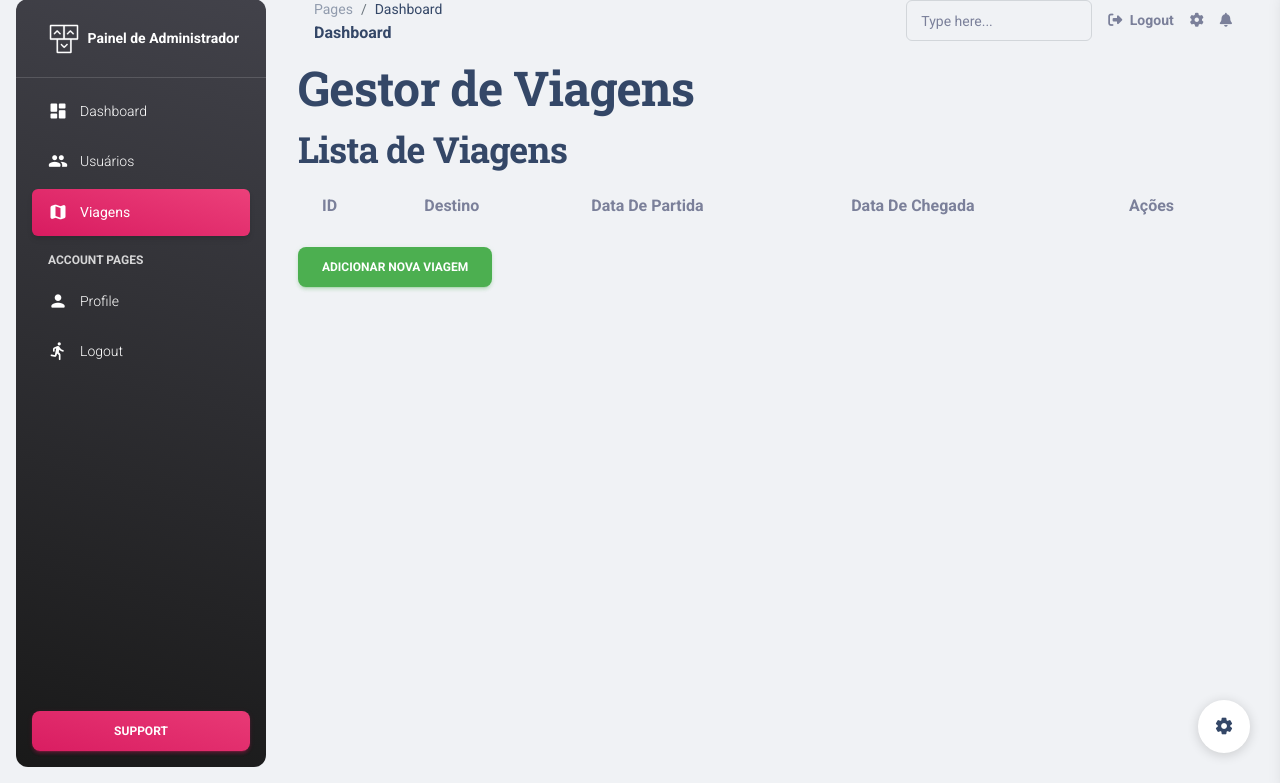
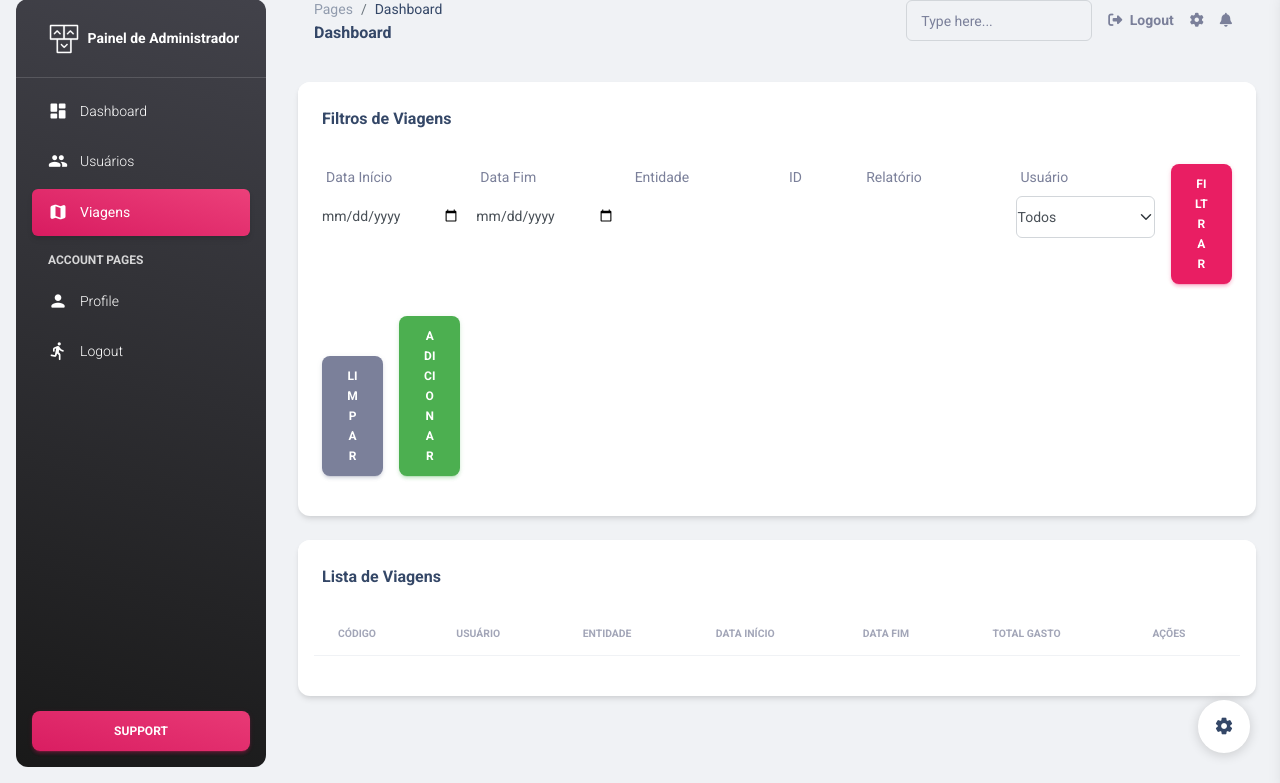
Before and after one commit to Locked666/panel_acess, a Flask app: page /g_viagens.html in a window 1280 px wide. Shown: the part 17-800 px from the top of the page. Run offline with Flask 3, Linux system fonts and the light colour scheme; a user stored in the database is signed in; lists and menus that the app fills with data are empty; some libraries are stand-ins or nearby versions.

Commit message:
alteração template viagens e adicição api consulta viagens admin

```diff
--- a/static/js/admin_viagens.js
+++ b/static/js/admin_viagens.js
@@ -17,9 +17,10 @@ async function getDashboardTotalGasto30Dias() {
     const response = await fetch("/api/dashboard");
     const data = await response.json();
 
+    // testar aguardar 10 segundos
     if (response.ok) {
         dashboardTotalGasto30DiasValue.innerText = `R$ ${data.gastos_ultimos_30_dias.toFixed(2)}`;
-        dashboardTotalGasto30DiasPercent.innerText = `${0} %`;
+        dashboardTotalGasto30DiasPercent.innerText = `${10}% `;
         dashboardTotalViagens30diasValue.innerText = `${data.viagens_ultimos_30_dias} viagens`;
         dashboardTotalDiariasDias30diasValue.innerText = `${data.diarias_ultimos_30_dias} diárias`;
         dashboardTotalDiarias30diasValue.innerText = `R$ ${data.valor_diarias_ultimos_30_dias.toFixed(2)}`;
@@ -284,7 +285,9 @@ async function getDashboardRows() {
 
 
 async function init() {
+    await new Promise(resolve => setTimeout(resolve, 100));
     await getDashboardTotalGasto30Dias();
+    await new Promise(resolve => setTimeout(resolve, 300));
     await getDashboardRows();
 }
 
--- a/templates/adminPanel/g_viagens.html
+++ b/templates/adminPanel/g_viagens.html
@@ -1,44 +1,140 @@
-<!--Gestor de Viagens -->
+{% extends "layouts/base.html" %}
 
-{% extends "layouts/base.html" %}
+{% block title %}Gestão de Viagens{% endblock %}
 
 {% block stylesheets %}{% endblock stylesheets %}
 
-{% block title %} Gestor de Viagens {% endblock %}
+{% block content %}
+<div class="container-fluid py-4">
 
-{% block content %}
-<div class="container">
-    <h1>Gestor de Viagens</h1>
-    <div class="row">
-        <div class="col-md-12">
-            <h2>Lista de Viagens</h2>
-            <table class="table table-striped">
-                <thead>
-                    <tr>
-                        <th>ID</th>
-                        <th>Destino</th>
-                        <th>Data de Partida</th>
-                        <th>Data de Chegada</th>
-                        <th>Ações</th>
-                    </tr>
-                </thead>
-                <tbody>
-                    {% for viagem in viagens %}
-                    <tr>
-                        <td>{{ viagem.id }}</td>
-                        <td>{{ viagem.destino }}</td>
-                        <td>{{ viagem.data_partida }}</td>
-                        <td>{{ viagem.data_chegada }}</td>
-                        <td><a href="" class="btn btn-primary">Editar</a></td>
-                    </tr>
-                    {% endfor %}
-                </tbody>
-            </table>
+  <!-- Filtros -->
+  <div class="card mb-4">
+    <div class="card-header pb-0">
+      <h6>Filtros de Viagens</h6>
+    </div>
+    <div class="card-body">
+      <form id="form-filtros" class="row g-3">
+        <div class="col-md-2">
+          <label for="data_inicio" class="form-label">Data Início</label>
+          <input type="date" class="form-control" id="data_inicio">
+        </div>
+        <div class="col-md-2">
+          <label for="data_fim" class="form-label">Data Fim</label>
+          <input type="date" class="form-control" id="data_fim">
+        </div>
+        <div class="col-md-2">
+          <label for="entidade" class="form-label">Entidade</label>
+          <input type="text" class="form-control" id="entidade">
+        </div>
+        <div class="col-md-1">
+          <label for="id_viagem" class="form-label">ID</label>
+          <input type="text" class="form-control" id="id_viagem">
+        </div>
+        <div class="col-md-2">
+          <label for="relatorio" class="form-label">Relatório</label>
+          <input type="text" class="form-control" id="relatorio">
+        </div>
+        <div class="col-md-2">
+          <label for="usuario" class="form-label">Usuário</label>
+          <select class="form-select" id="usuario">
+            <option value="">Todos</option>
+            <!-- Opções serão adicionadas via JS/API -->
+          </select>
+        </div>
+        <div class="col-md-1 d-flex align-items-end">
+          <button type="button" class="btn btn-primary w-100" id="btn-filtrar">Filtrar</button>
+        </div>
+        <div class="col-md-1 d-flex align-items-end">
+          <button type="button" class="btn btn-secondary w-100" id="btn-limpar">Limpar</button>
+        </div>
+        <div class="col-md-1 d-flex align-items-end">
+          <button type="button" class="btn btn-success w-100" data-bs-toggle="modal" data-bs-target="#modalViagem">Adicionar</button>
+        </div>
+      </form>
+    </div>
+  </div>
 
-            <!-- Adicionar nova viagem -->
-            <a href="" class="btn btn-success">Adicionar Nova Viagem</a>
+  <!-- Tabela -->
+  <div class="card">
+    <div class="card-header pb-0">
+      <h6>Lista de Viagens</h6>
+    </div>
+    <div class="card-body px-0 pt-0 pb-2">
+      <div class="table-responsive p-3">
+        <table class="table align-items-center mb-0">
+          <thead>
+            <tr>
+              <th class="text-uppercase text-secondary text-xxs font-weight-bolder opacity-7">Código</th>
+              <th class="text-uppercase text-secondary text-xxs font-weight-bolder opacity-7">Usuário</th>
+              <th class="text-uppercase text-secondary text-xxs font-weight-bolder opacity-7">Entidade</th>
+              <th class="text-uppercase text-secondary text-xxs font-weight-bolder opacity-7">Data Início</th>
+              <th class="text-uppercase text-secondary text-xxs font-weight-bolder opacity-7">Data Fim</th>
+              <th class="text-uppercase text-secondary text-xxs font-weight-bolder opacity-7">Total Gasto</th>
+              <th class="text-uppercase text-secondary text-xxs font-weight-bolder opacity-7">Ações</th>
+            </tr>
+          </thead>
+          <tbody id="tabela-viagens">
+            <!-- Dados via JS/API -->
+          </tbody>
+        </table>
+      </div>
 
-        </div>
+      <!-- Paginação -->
+      <nav aria-label="Page navigation" class="mx-4">
+        <ul class="pagination justify-content-end" id="paginacao-viagens">
+          <!-- Páginas adicionadas via JS/API -->
+        </ul>
+      </nav>
     </div>
+  </div>
+</div>
 
-{%endblock content%}
+<!-- Modal de Adição/Edição de Viagem -->
+<div class="modal fade" id="modalViagem" tabindex="-1" aria-labelledby="modalViagemLabel" aria-hidden="true">
+  <div class="modal-dialog modal-lg">
+    <div class="modal-content">
+      <div class="modal-header">
+        <h5 class="modal-title" id="modalViagemLabel">Adicionar/Editar Viagem</h5>
+        <button type="button" class="btn-close" data-bs-dismiss="modal" aria-label="Fechar"></button>
+      </div>
+      <div class="modal-body">
+        <form id="form-viagem">
+          <div class="row g-3">
+            <div class="col-md-4">
+              <label for="modal-usuario" class="form-label">Usuário</label>
+              <select class="form-select" id="modal-usuario">
+                <!-- Opções via JS/API -->
+              </select>
+            </div>
+            <div class="col-md-4">
+              <label for="modal-entidade" class="form-label">Entidade</label>
+              <input type="text" class="form-control" id="modal-entidade">
+            </div>
+            <div class="col-md-4">
+              <label for="modal-relatorio" class="form-label">Relatório</label>
+              <input type="text" class="form-control" id="modal-relatorio">
+            </div>
+            <div class="col-md-3">
+              <label for="modal-data-inicio" class="form-label">Data Início</label>
+              <input type="date" class="form-control" id="modal-data-inicio">
+            </div>
+            <div class="col-md-3">
+              <label for="modal-data-fim" class="form-label">Data Fim</label>
+              <input type="date" class="form-control" id="modal-data-fim">
+            </div>
+            <div class="col-md-3">
+              <label for="modal-total-gasto" class="form-label">Total Gasto</label>
+              <input type="text" class="form-control" id="modal-total-gasto">
+            </div>
+          </div>
+        </form>
+      </div>
+      <div class="modal-footer">
+        <button type="button" class="btn btn-secondary" data-bs-dismiss="modal">Cancelar</button>
+        <button type="button" class="btn btn-primary" id="btn-salvar-viagem">Salvar</button>
+      </div>
+    </div>
+  </div>
+</div>
+
+{% endblock content %}
```
Also changed, not shown: routes/viagens.py (+26 -2 lines), services/viagem_service.py (+13 -0 lines), templates/adminPanel/admin_viagens.html (+8 -4 lines), templates/adminPanel/page-404.html (added, +132 -0 lines), templates/adminPanel/usuarios.html (+9 -1 lines), database/database.db, static/js/adminUsuarios.js (added), 1 other file.
